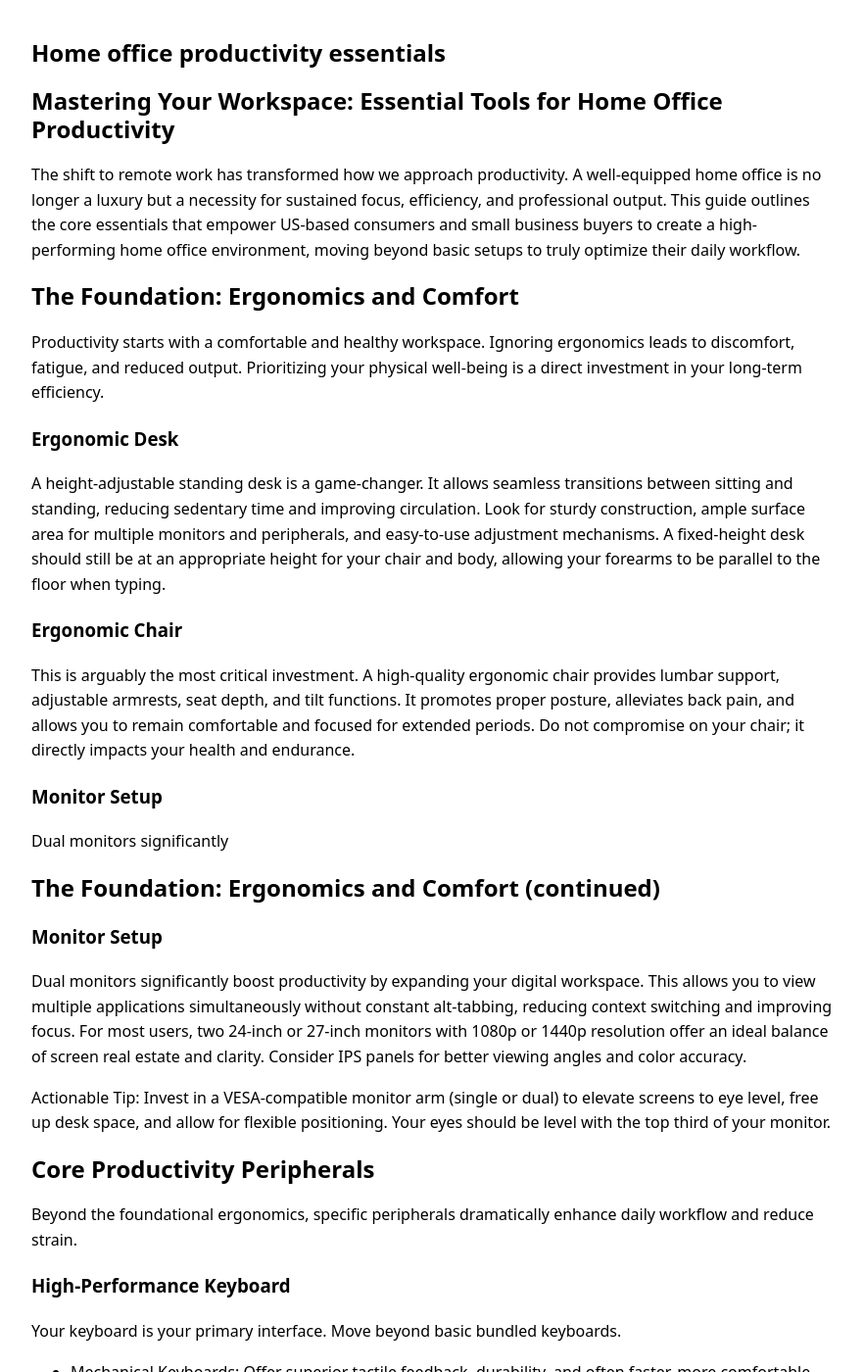
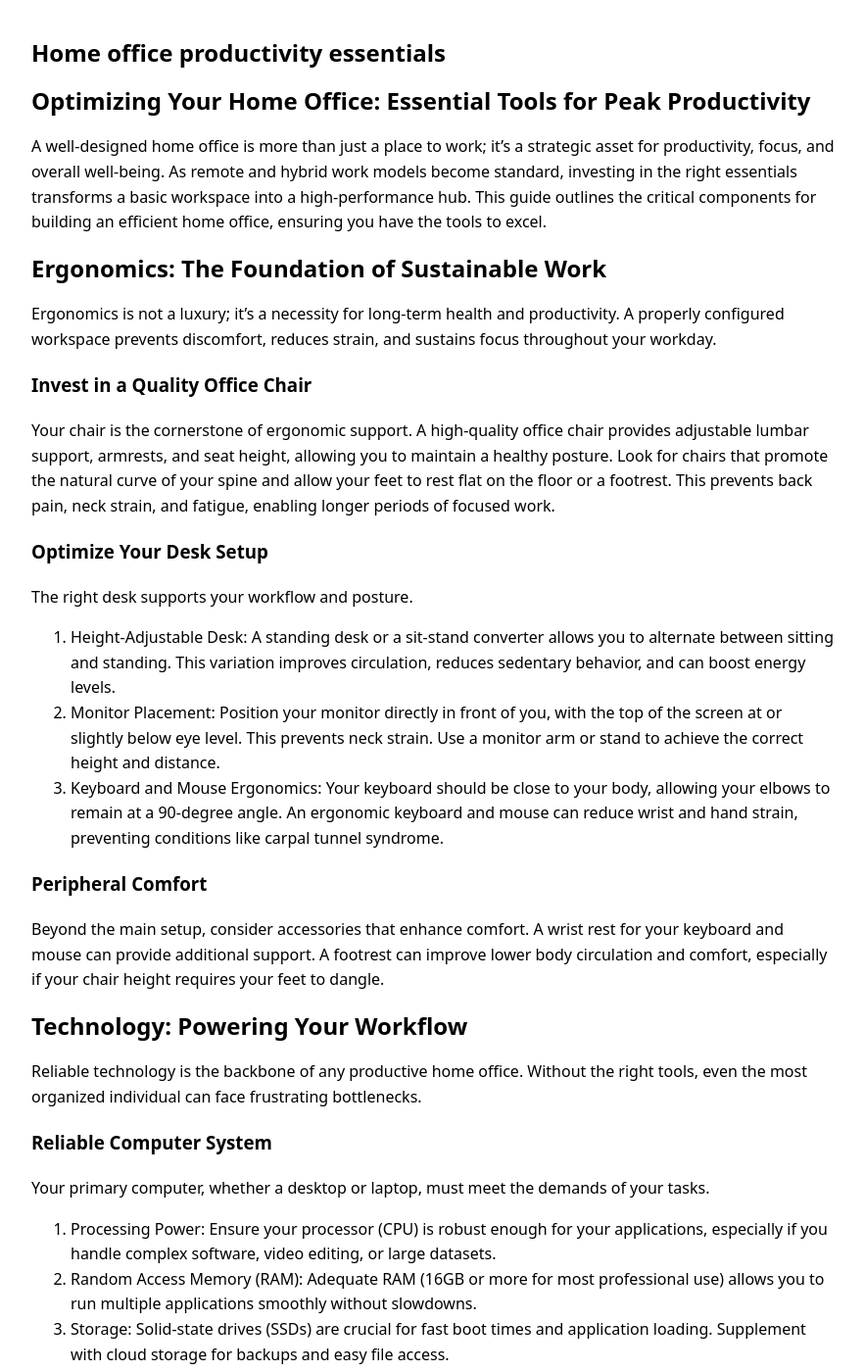
Before and after one commit to ironaclaw/ironaclaw.github.io, a Jekyll site: the page built from _posts/2026-02-12-home-office-productivity-essentials.md, in a window 1280 px wide and 1400 px high. Shown: the whole window at 98% size, without its empty margins (198-1080 px from the left). Built offline with Jekyll 4.4.1, drawn with Linux system fonts in a browser that asks for light colours; some of the changed text lies outside the part shown.

Commit message:
Add 2026-02-12-home-office-productivity-essentials.md

```diff
--- a/_posts/2026-02-12-home-office-productivity-essentials.md
+++ b/_posts/2026-02-12-home-office-productivity-essentials.md
@@ -9,81 +9,100 @@ keywords: []
 model_used: gemini-2.5-flash
 ---
 
-# Mastering Your Workspace: Essential Tools for Home Office Productivity
+# Optimizing Your Home Office: Essential Tools for Peak Productivity
 
-The shift to remote work has transformed how we approach productivity. A well-equipped home office is no longer a luxury but a necessity for sustained focus, efficiency, and professional output. This guide outlines the core essentials that empower US-based consumers and small business buyers to create a high-performing home office environment, moving beyond basic setups to truly optimize their daily workflow.
+A well-designed home office is more than just a place to work; it's a strategic asset for productivity, focus, and overall well-being. As remote and hybrid work models become standard, investing in the right essentials transforms a basic workspace into a high-performance hub. This guide outlines the critical components for building an efficient home office, ensuring you have the tools to excel.
 
-## The Foundation: Ergonomics and Comfort
-Productivity starts with a comfortable and healthy workspace. Ignoring ergonomics leads to discomfort, fatigue, and reduced output. Prioritizing your physical well-being is a direct investment in your long-term efficiency.
+## Ergonomics: The Foundation of Sustainable Work
 
-### Ergonomic Desk
-A height-adjustable standing desk is a game-changer. It allows seamless transitions between sitting and standing, reducing sedentary time and improving circulation. Look for sturdy construction, ample surface area for multiple monitors and peripherals, and easy-to-use adjustment mechanisms. A fixed-height desk should still be at an appropriate height for your chair and body, allowing your forearms to be parallel to the floor when typing.
+Ergonomics is not a luxury; it's a necessity for long-term health and productivity. A properly configured workspace prevents discomfort, reduces strain, and sustains focus throughout your workday.
 
-### Ergonomic Chair
-This is arguably the most critical investment. A high-quality ergonomic chair provides lumbar support, adjustable armrests, seat depth, and tilt functions. It promotes proper posture, alleviates back pain, and allows you to remain comfortable and focused for extended periods. Do not compromise on your chair; it directly impacts your health and endurance.
+### Invest in a Quality Office Chair
 
-### Monitor Setup
-Dual monitors significantly
+Your chair is the cornerstone of ergonomic support. A high-quality office chair provides adjustable lumbar support, armrests, and seat height, allowing you to maintain a healthy posture. Look for chairs that promote the natural curve of your spine and allow your feet to rest flat on the floor or a footrest. This prevents back pain, neck strain, and fatigue, enabling longer periods of focused work.
 
-## The Foundation: Ergonomics and Comfort (continued)
+### Optimize Your Desk Setup
 
-### Monitor Setup
-Dual monitors significantly boost productivity by expanding your digital workspace. This allows you to view multiple applications simultaneously without constant alt-tabbing, reducing context switching and improving focus. For most users, two 24-inch or 27-inch monitors with 1080p or 1440p resolution offer an ideal balance of screen real estate and clarity. Consider IPS panels for better viewing angles and color accuracy.
+The right desk supports your workflow and posture.
+1.  Height-Adjustable Desk: A standing desk or a sit-stand converter allows you to alternate between sitting and standing. This variation improves circulation, reduces sedentary behavior, and can boost energy levels.
+2.  Monitor Placement: Position your monitor directly in front of you, with the top of the screen at or slightly below eye level. This prevents neck strain. Use a monitor arm or stand to achieve the correct height and distance.
+3.  Keyboard and Mouse Ergonomics: Your keyboard should be close to your body, allowing your elbows to remain at a 90-degree angle. An ergonomic keyboard and mouse can reduce wrist and hand strain, preventing conditions like carpal tunnel syndrome.
 
-Actionable Tip: Invest in a VESA-compatible monitor arm (single or dual) to elevate screens to eye level, free up desk space, and allow for flexible positioning. Your eyes should be level with the top third of your monitor.
+### Peripheral Comfort
 
-## Core Productivity Peripherals
+Beyond the main setup, consider accessories that enhance comfort. A wrist rest for your keyboard and mouse can provide additional support. A footrest can improve lower body circulation and comfort, especially if your chair height requires your feet to dangle.
 
-Beyond the foundational ergonomics, specific peripherals dramatically enhance daily workflow and reduce strain.
+## Technology: Powering Your Workflow
 
-### High-Performance Keyboard
-Your keyboard is your primary interface. Move beyond basic bundled keyboards.
-*   Mechanical Keyboards: Offer superior tactile feedback, durability, and often faster, more comfortable typing experiences. Choose switch types (e.g., brown, red, blue) based on your preference for clickiness and actuation force.
-*   Ergonomic Keyboards: Split designs or contoured layouts can reduce wrist strain and promote a more natural hand position, particularly for those with existing discomfort or heavy typing loads.
-*   Wireless Options: Reduce cable clutter, offering a cleaner workspace. Ensure reliable connectivity and long battery life.
+Reliable technology is the backbone of any productive home office. Without the right tools, even the most organized individual can face frustrating bottlenecks.
 
-### Precision Mouse
-An ergonomic mouse is crucial for preventing wrist and hand fatigue.
-*   Ergonomic Contoured Mice: Designed to fit the natural curve of your hand, reducing strain compared to flat, standard mice.
-*   Vertical Mice: Position your hand in a "handshake" posture, which can alleviate pressure on the wrist and forearm.
-*   Trackball Mice: Minimize arm movement, ideal for confined spaces or users with shoulder/arm issues.
-*   Wireless Connectivity: Provides freedom of movement and a tidy desk. Look for models with adjustable DPI for cursor speed control.
+### Reliable Computer System
 
-## Communication & Audio Visuals
+Your primary computer, whether a desktop or laptop, must meet the demands of your tasks.
+1.  Processing Power: Ensure your processor (CPU) is robust enough for your applications, especially if you handle complex software, video editing, or large datasets.
+2.  Random Access Memory (RAM): Adequate RAM (16GB or more for most professional use) allows you to run multiple applications smoothly without slowdowns.
+3.  Storage: Solid-state drives (SSDs) are crucial for fast boot times and application loading. Supplement with cloud storage for backups and easy file access.
 
-Effective remote work hinges on clear communication. High-quality audio and video gear are non-negotiable for professional interactions.
+### High-Speed Internet Connection
 
-### Headset or Microphone & Headphones
-Poor audio quality undermines professionalism.
-*   Noise-Canceling Headset: Essential for blocking out ambient noise in your environment and ensuring your voice is clear to others. Look for comfortable over-ear designs for extended wear.
-*   Dedicated USB Microphone: For those who frequently record audio, host webinars, or prefer separate components, a quality USB microphone (e.g., condenser mic) offers superior vocal clarity. Pair with comfortable, open-back headphones for natural sound.
+A stable, high-speed internet connection is non-negotiable for remote work. Prioritize a plan with sufficient download and upload speeds to handle video conferences, cloud-based applications, and large file transfers without interruption. Consider a wired Ethernet connection for your primary workstation for maximum stability.
 
-### High-Definition Webcam
-Integrated laptop webcams often lack the resolution and low-light performance needed for a professional appearance.
-*   External 1080p or 4K Webcam: Provides sharper image quality, better color reproduction, and improved low-light performance.
-*   Autofocus and Wide Field of View: Useful features for dynamic presentations or small group meetings.
-*   Privacy Shutter: A simple but important feature for security.
+### Essential Communication Gear
 
-## Optimized Environment & Connectivity
+Clear communication is vital for collaboration.
+1.  High-Quality Webcam: An external webcam often provides superior image quality compared to built-in laptop cameras, ensuring you present professionally in virtual meetings.
+2.  Clear Microphone: A dedicated USB microphone or a high-quality headset microphone significantly improves your audio clarity, making you easier to understand.
+3.  Noise-Canceling Headphones: These are invaluable for maintaining focus in noisy environments and ensuring privacy during calls.
 
-Beyond the core tools, optimizing your physical space and digital infrastructure is key to uninterrupted productivity.
+### Adequate Lighting
 
-### Smart Lighting Solutions
-Proper lighting reduces eye strain and improves focus.
-*   Natural Light: Position your desk to maximize natural light without direct glare on your screen.
-*   Task Lighting: A quality desk lamp or monitor light bar provides focused, adjustable illumination without glare. Look for options with adjustable color temperature to match ambient light and reduce blue light exposure in the evenings.
+Good lighting reduces eye strain and improves mood.
+1.  Natural Light: Position your desk to maximize natural light without direct glare on your screen.
+2.  Task Lighting: A desk lamp provides focused illumination for reading or writing.
+3.  Ambient Lighting: Ensure the overall room is well-lit to avoid harsh contrasts that can fatigue your eyes.
 
-### Reliable Connectivity & Power Management
-Your digital lifeline and power supply must be robust.
-*   High-Speed Internet & Router: A stable, fast internet connection is paramount. Consider upgrading your router or implementing a mesh Wi-Fi system for consistent coverage throughout your home.
-*   Power Strip with Surge Protection: Protect your valuable electronics from power surges. Look for strips with ample outlets and USB charging ports.
-*   USB-C Hub or Docking Station: For laptop users, a single hub simplifies connecting multiple peripherals (monitors, external drives, keyboard, mouse) with one cable, streamlining setup and reducing clutter.
+## Software & Digital Tools: Streamlining Your Tasks
 
-### Organization & Cable Management
-A tidy workspace fosters a clear mind.
-*   Desk Organizers: Trays, pen holders, and small drawers keep essentials within reach and off your primary work surface.
-*   Cable Management Solutions: Cable sleeves, ties, clips, and under-desk trays hide unsightly wires, prevent tangles, and make cleaning easier. A clean setup reduces visual distractions.
+Beyond hardware, the right software suite can dramatically enhance your efficiency, helping you manage projects, communicate effectively, and stay organized.
+
+### Project Management Platforms
+
+Tools like Asana, Trello, or Monday.com help organize tasks, track progress, and collaborate with teams. They provide a centralized hub for deadlines, assignments, and project communication, reducing the need for endless email chains.
+
+### Communication & Collaboration Apps
+
+Beyond email, instant messaging and video conferencing platforms are essential. Slack or Microsoft Teams facilitate quick internal communication, file sharing, and virtual meetings, keeping teams connected and responsive.
+
+### Note-Taking & Documentation
+
+Digital note-taking applications (Evernote, OneNote, Notion) allow you to capture ideas, meeting minutes, and research quickly. Cloud storage services (Google Drive, Dropbox, OneDrive) ensure your documents are accessible from anywhere and securely backed up.
+
+### Time Management & Focus Aids
+
+Digital tools can help you manage your time and minimize distractions.
+1.  Pomodoro Timers: Apps that implement the Pomodoro Technique (25 minutes of work, 5 minutes of break) can improve focus and prevent burnout.
+2.  Distraction Blockers: Browser extensions or applications can temporarily block distracting websites, helping you maintain concentration during critical work periods.
+3.  Calendar Management: Utilizing digital calendars with reminders ensures you stay on top of appointments and deadlines.
+
+## Environment & Organization: Cultivating a Productive Space
+
+The physical environment of your home office plays a significant role in your mental state and ability to focus. A cluttered, chaotic space can lead to a cluttered, chaotic mind.
+
+### Declutter and Organize
+
+Regularly declutter your workspace. Implement smart storage solutions like filing cabinets, desk organizers, and shelving units to keep supplies and documents tidy. Effective cable management is crucial for a clean look and prevents trip hazards. A clear desk promotes a clear mind.
+
+### Minimize Distractions
+
+Designate a specific area for your home office, ideally a separate room, to create a psychological boundary between work and home life.
+1.  Soundproofing: Consider acoustic panels or even just a closed door to minimize external noise.
+2.  "Do Not Disturb" Practices: Communicate your work hours to family members and utilize your computer's "do not disturb" modes.
+3.  Visual Simplicity: Keep decorations minimal and functional to avoid visual clutter that can pull your attention away.
+
+### Personalize for Focus
+
+While minimizing distractions is key, a touch of personalization can make your space more inviting and conducive to focus.
+1.
 
 ## Conclusion
-
-Building an optimized home office is an ongoing process, but the investment in these essential tools yields significant returns in productivity, comfort, and long-term well-being. By prioritizing ergonomics, high-performance peripherals, reliable connectivity, and a well-organized environment, US-based consumers and small business buyers can transform their remote workspace into a powerful engine for sustained success and professional output.
+By implementing these home office essentials, you can significantly boost your productivity. Prioritize digital tools for time management and focus, and cultivate a well-organized, distraction-free workspace. Remember to personalize your space to create an environment that supports your work style. Consistent application of these strategies will lead to a more efficient and productive home office experience.
```
